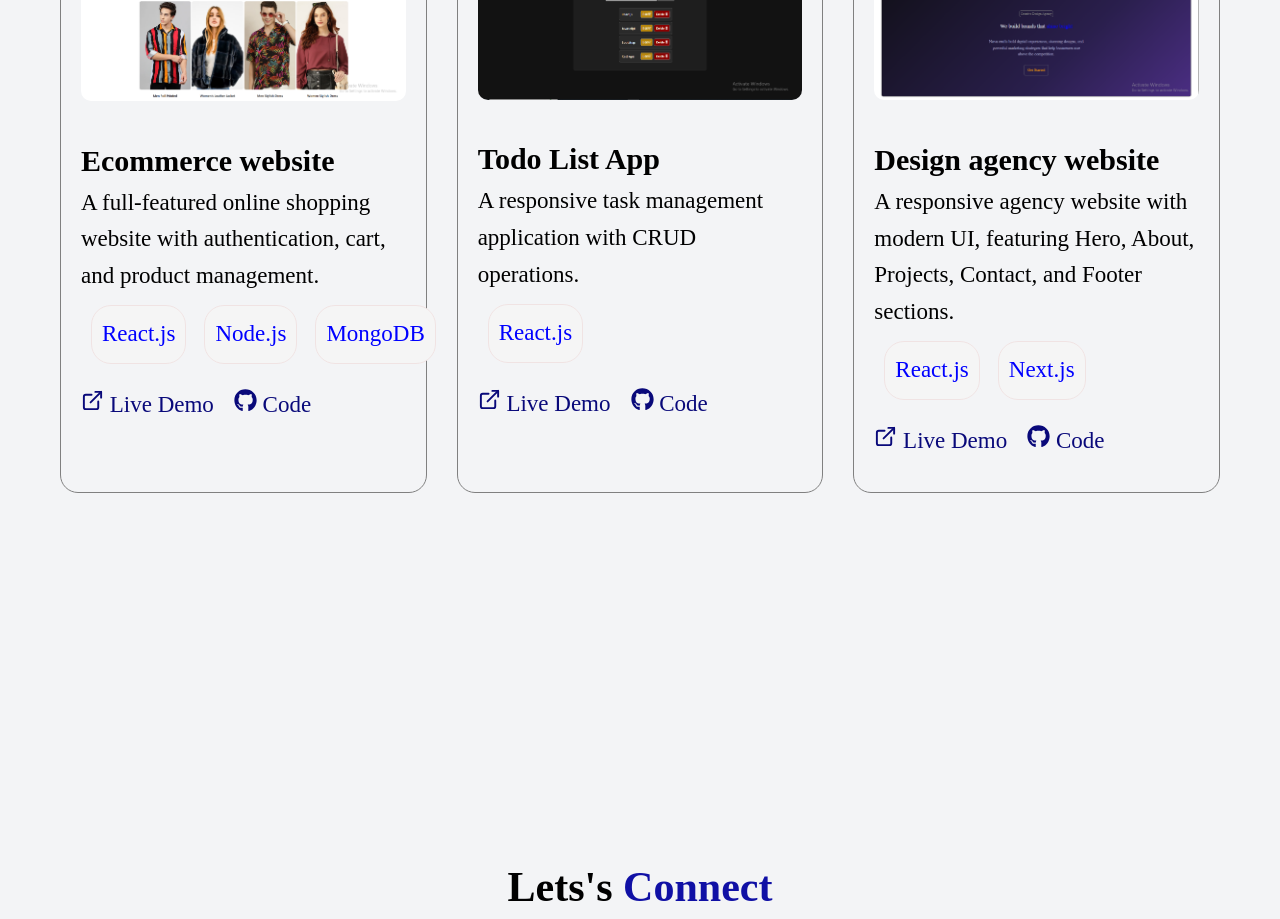
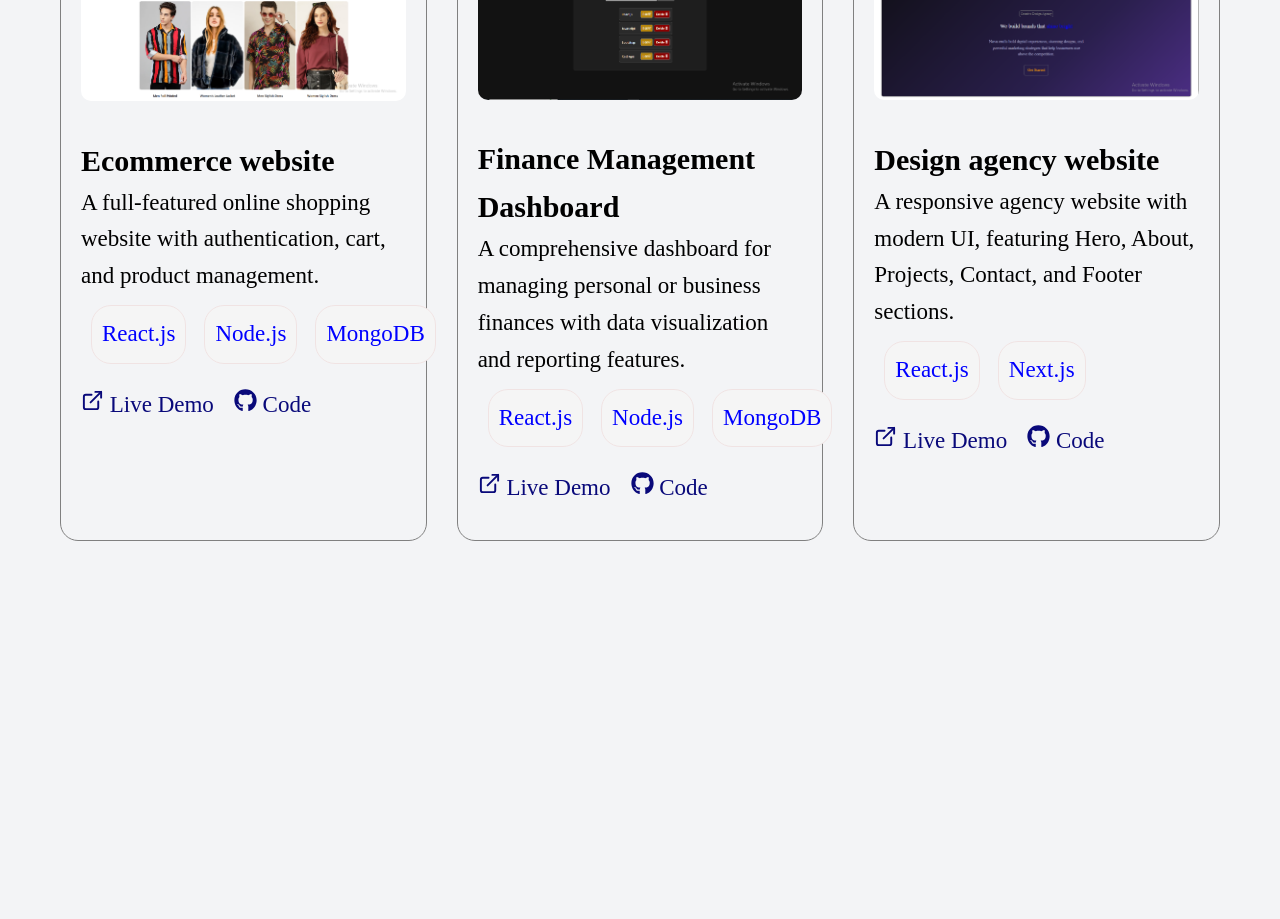
Before and after one commit to koti-312/KotiPortfolio, a React (Vite) app: page / in a window 1280 px wide. Shown: the part 3320-4239 px from the top of the page. Built offline with nearby package versions, Linux system fonts and the light colour scheme.

Commit message:
feat : add finance management project

```diff
--- a/src/components/ProjectCard/ProjectCard.jsx
+++ b/src/components/ProjectCard/ProjectCard.jsx
@@ -20,12 +20,12 @@ const ProjectCard = () => {
         },
         {
             id: 2,
-            title: "Todo List App",
+            title: "Finance Management Dashboard",
             image: project2,
-            description: "A responsive task management application with CRUD operations.",
-            technologies: ["React.js"],
-            github: "https://github.com/koti-312/Todo-List",
-            live: "https://todo-list-app-orpin-xi.vercel.app"
+            description: "A comprehensive dashboard for managing personal or business finances with data visualization and reporting features.",
+            technologies: ["React.js", "Node.js", "MongoDB"],
+            github: "https://github.com/koti-312/FinanceManagementDashboard",
+            live: "https://finance-management-dashboard-rust.vercel.app"
         },
 
         {
@@ -52,7 +52,7 @@ const ProjectCard = () => {
                 <div className='project-cards'>
                     {
                         projects.map((project) => (
-                            <div className='projects-show' key={project.id} data-aos="fade-up"  data-aos-delay={project.id * 100}>
+                            <div className='projects-show' key={project.id} data-aos="fade-up" data-aos-delay={project.id * 100}>
                                 <img src={project.image} alt={project.title} />
                                 <h3>{project.title}</h3>
                                 <p>{project.description}</p>
```
